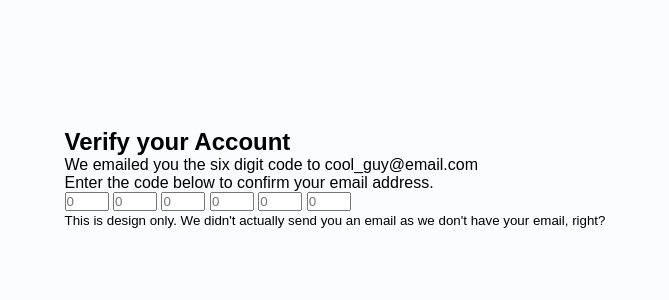
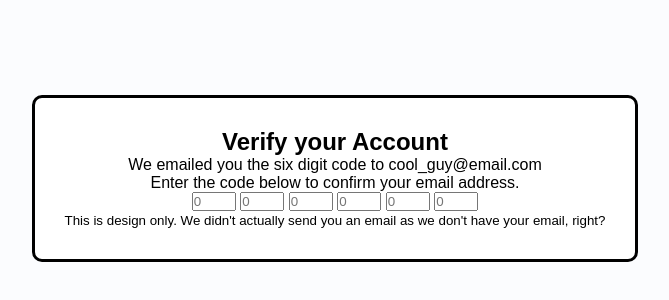
Before and after one commit to ricantony6/verify-account-ui, a plain HTML site: page index.html in a window 1280 px wide. Shown: the part 222-522 px from the top of the page, without its empty margins (305-974 px from the left). Drawn offline with Linux system fonts and the light colour scheme; a web font is replaced by a local one.

Commit message:
estilizando .contaneir

```diff
--- a/style.css
+++ b/style.css
@@ -14,4 +14,14 @@ body {
     justify-content: center;
     height: 100vh;
     overflow: hidden;
+    margin: 0;
 }
+
+.container {
+    background-color: #fff;
+    border: 3px solid #000;
+    border-radius: 10px;
+    padding: 30px;
+    max-width: 1000px;
+    text-align: center;
+}
```
